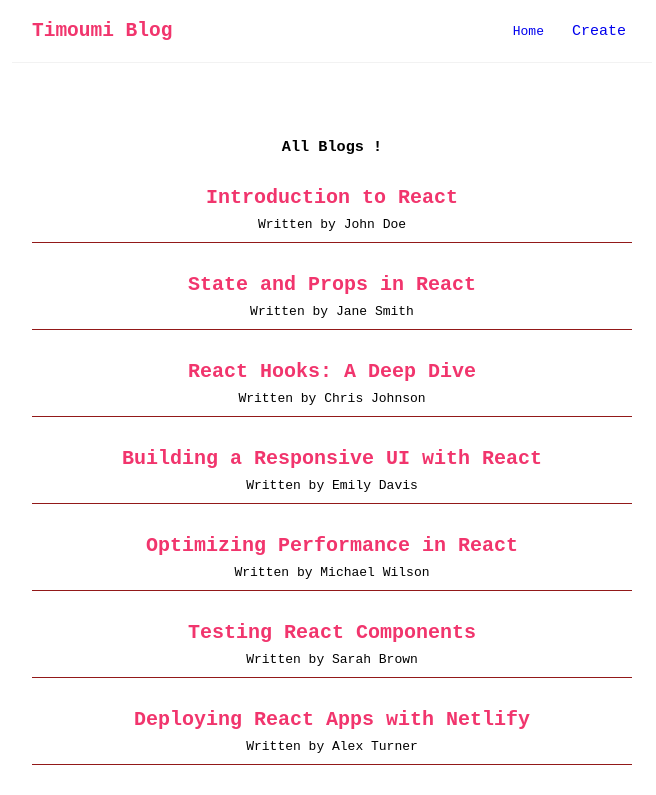
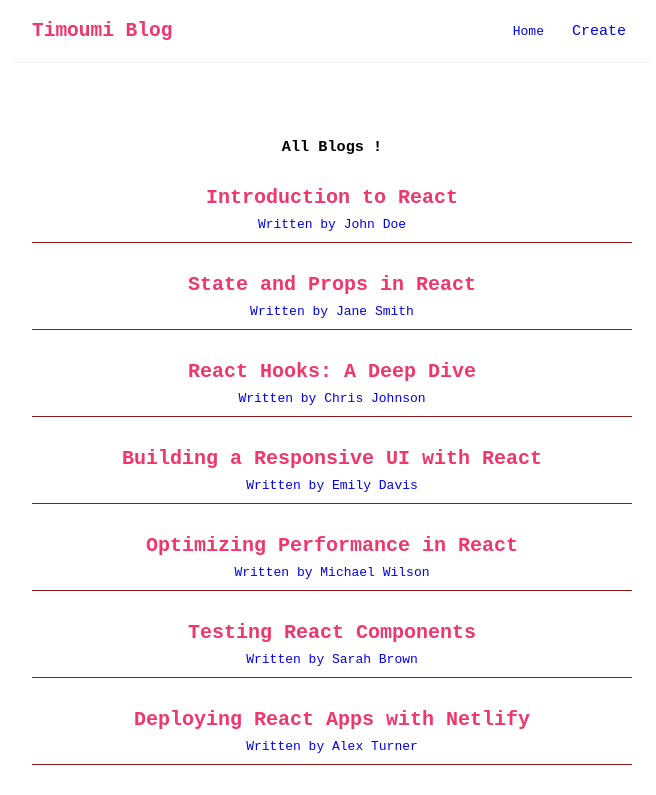
Before and after one commit to Timoumi-Mahmoud/simple_blog_With_React-, a React (Create React App) app: page / in a window 1280 px wide. Shown: the top 795 px of the page, without its empty margins (308-964 px from the left). Built offline with nearby package versions, Linux system fonts and the light colour scheme; data requests are answered from the project's data file.

Commit message:
refactoring the code

```diff
--- a/src/post.js
+++ b/src/post.js
@@ -1,23 +1,26 @@
-import { useState } from "react"
+import { Link } from "react-router-dom/cjs/react-router-dom.min";
+
 
 
 const Post = ({blogs, title }) => {
 
     return (
 
-        <>
+        <div className="blog-list">
         <h3>{title} </h3>
          {/*    <h2 >Home Page</h2> */}
 
             {blogs.map((item)=>(
                 <div className="body-preview" key={item.id}>
-                <h2>{item.title}</h2>
-                <p> Written by {item.author}</p>
+                    <Link to={`/post/${item.id}`}>
+                    <h2>{item.title}</h2>
+                    <p> Written by {item.author}</p>
+                    </Link>
          {/*        <button onClick={(id)=>handelDelete( item.id)}> Delete</button> */}
                 </div>
         ))}
 
-        </>
+        </div>
     );
 }
 
```
Also changed, not shown: src/home.js (+4 -5 lines).
